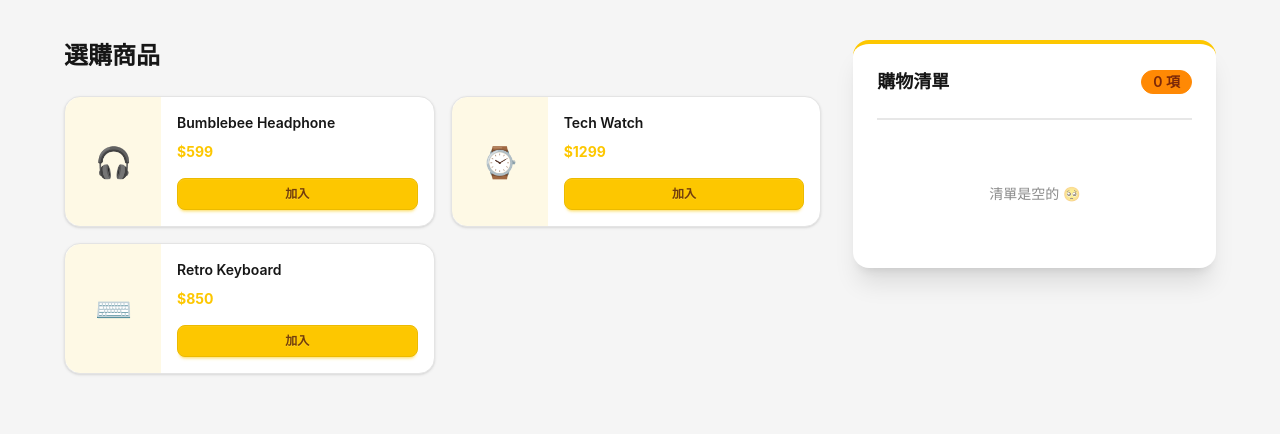
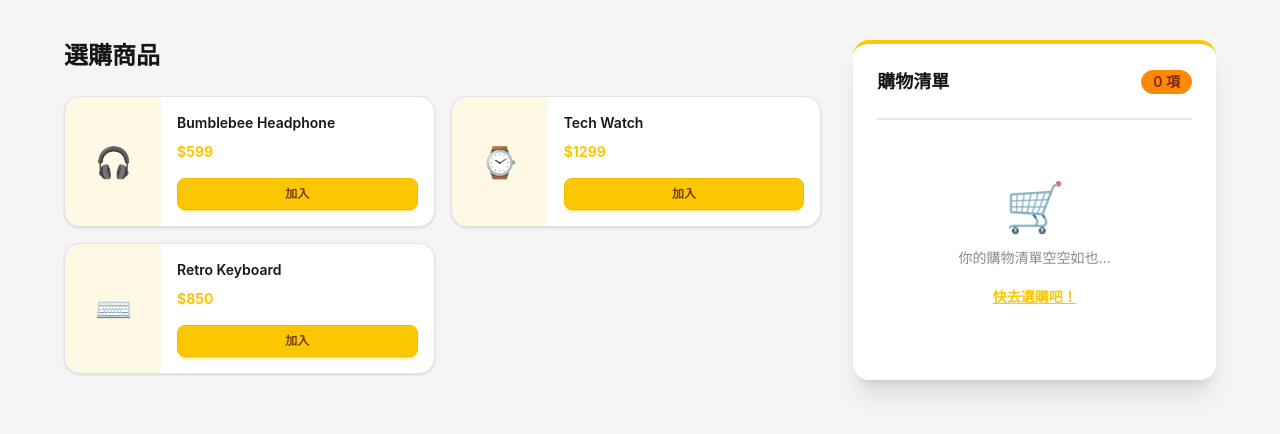
Before and after one commit to ChrisWongAtCUHK/react-cart, a React (Vite) app: page / in a window 1280 px wide. Shown: the top 434 px of the page. Built offline with nearby package versions, Linux system fonts and the light colour scheme.

Commit message:
空購物車提醒

```diff
--- a/src/App.jsx
+++ b/src/App.jsx
@@ -101,7 +101,13 @@ function App() {
             <div className='divider my-2'></div>
 
             {cart.length === 0 ? (
-              <p className='text-center opacity-50 py-10'>清單是空的 🥺</p>
+              <div className='text-center py-10'>
+                <p className='text-5xl mb-4'>🛒</p>
+                <p className='text-base-content/50'>你的購物清單空空如也...</p>
+                <button className='btn btn-link btn-primary mt-2'>
+                  快去選購吧！
+                </button>
+              </div>
             ) : (
               <div className='space-y-4'>
                 {cart.map((item) => (
@@ -145,9 +151,16 @@ function App() {
 
                 <div className='divider'></div>
 
-                <div className='flex justify-between font-black text-xl px-2'>
-                  <span>總計</span>
-                  <span className='text-primary'>${totalPrice}</span>
+                <div className='stats shadow bg-primary text-primary-content w-full mt-4'>
+                  <div className='stat'>
+                    <div className='stat-title text-primary-content/70'>
+                      總金額
+                    </div>
+                    <div className='stat-value text-3xl'>${totalPrice}</div>
+                    <div className='stat-desc text-primary-content/70'>
+                      含稅及運費
+                    </div>
+                  </div>
                 </div>
 
                 <button className='btn btn-primary btn-block mt-4 shadow-lg shadow-primary/30'>
```
